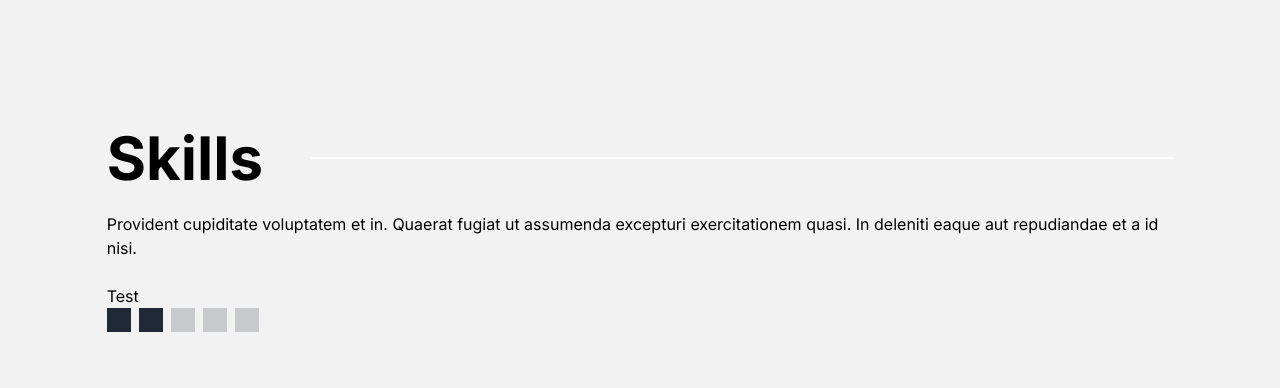
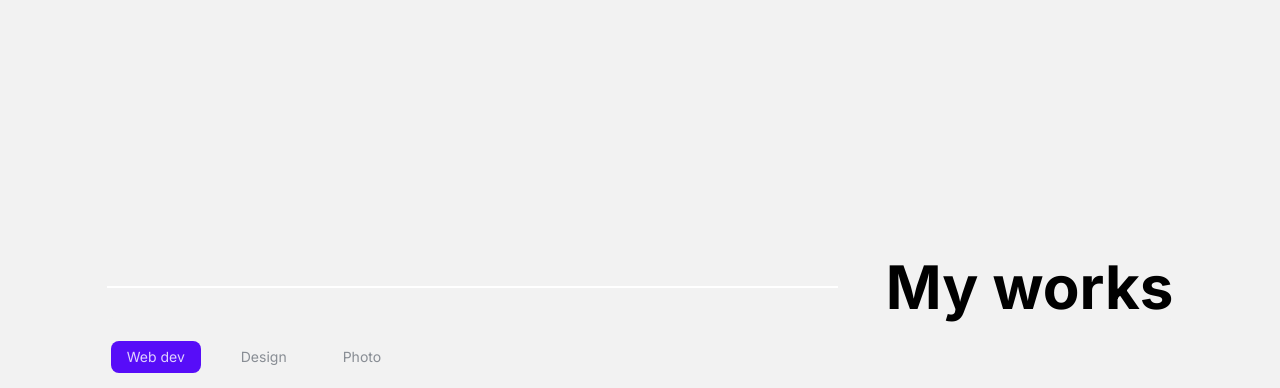
Before and after one commit to alexisngaing/alexisngaing.github.io, a Next.js app: page / in a window 1280 px wide. Shown: the part 1540-1928 px from the top of the page. Built offline with nearby package versions, Linux system fonts and the light colour scheme.

Commit message:
remove Skills

```diff
--- a/app/page.tsx
+++ b/app/page.tsx
@@ -1,7 +1,8 @@
 import AboutMe from "@/components/AboutMe";
 import Gallery from "@/components/Gallery";
 import Hero from "@/components/Hero";
-import Skills from "@/components/Skills";
+
+// import Skills from "@/components/Skills";
 
 // import Image from "next/image";
 
@@ -10,7 +11,7 @@ export default function Home() {
     <>
       <Hero />
       <AboutMe />
-      <Skills />
+      {/* <Skills /> */}
       <Gallery />
     </>
   );
```
